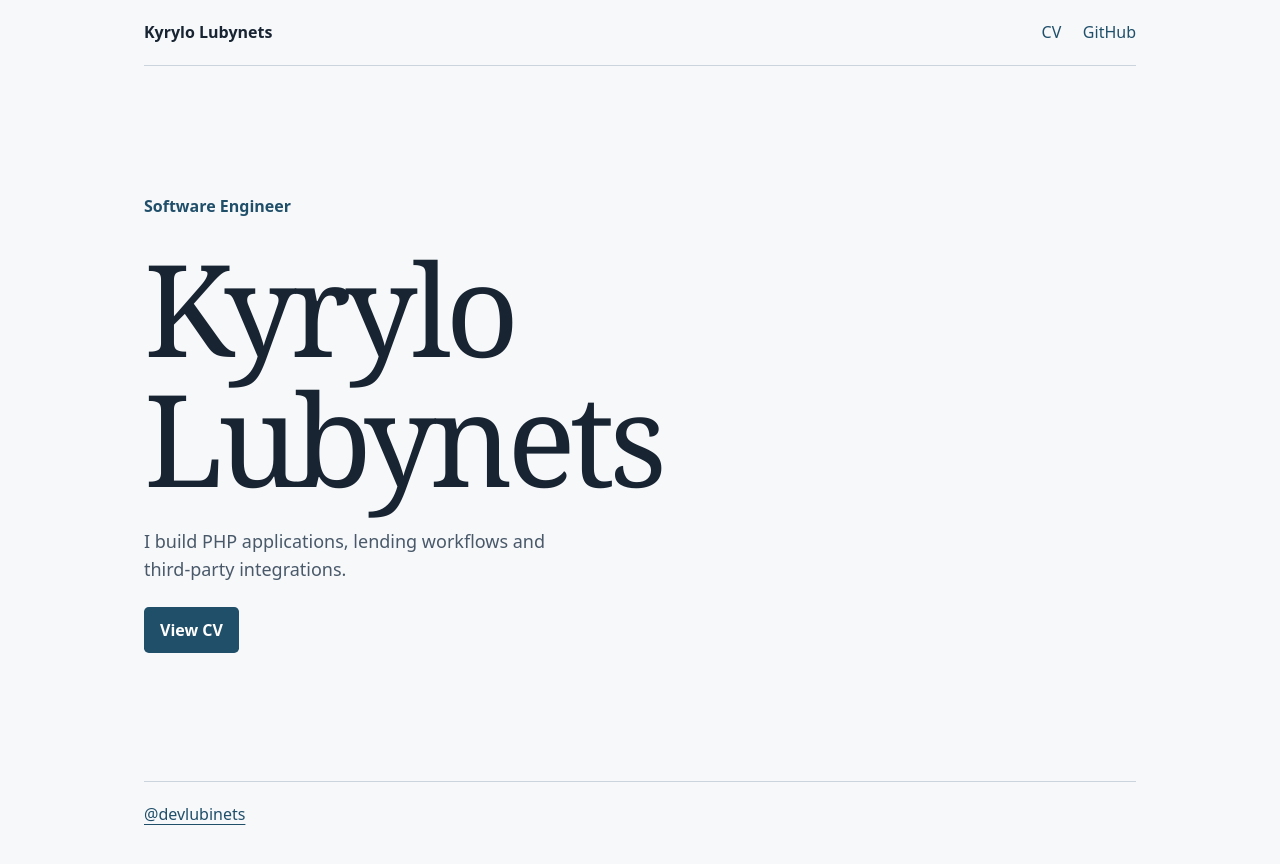
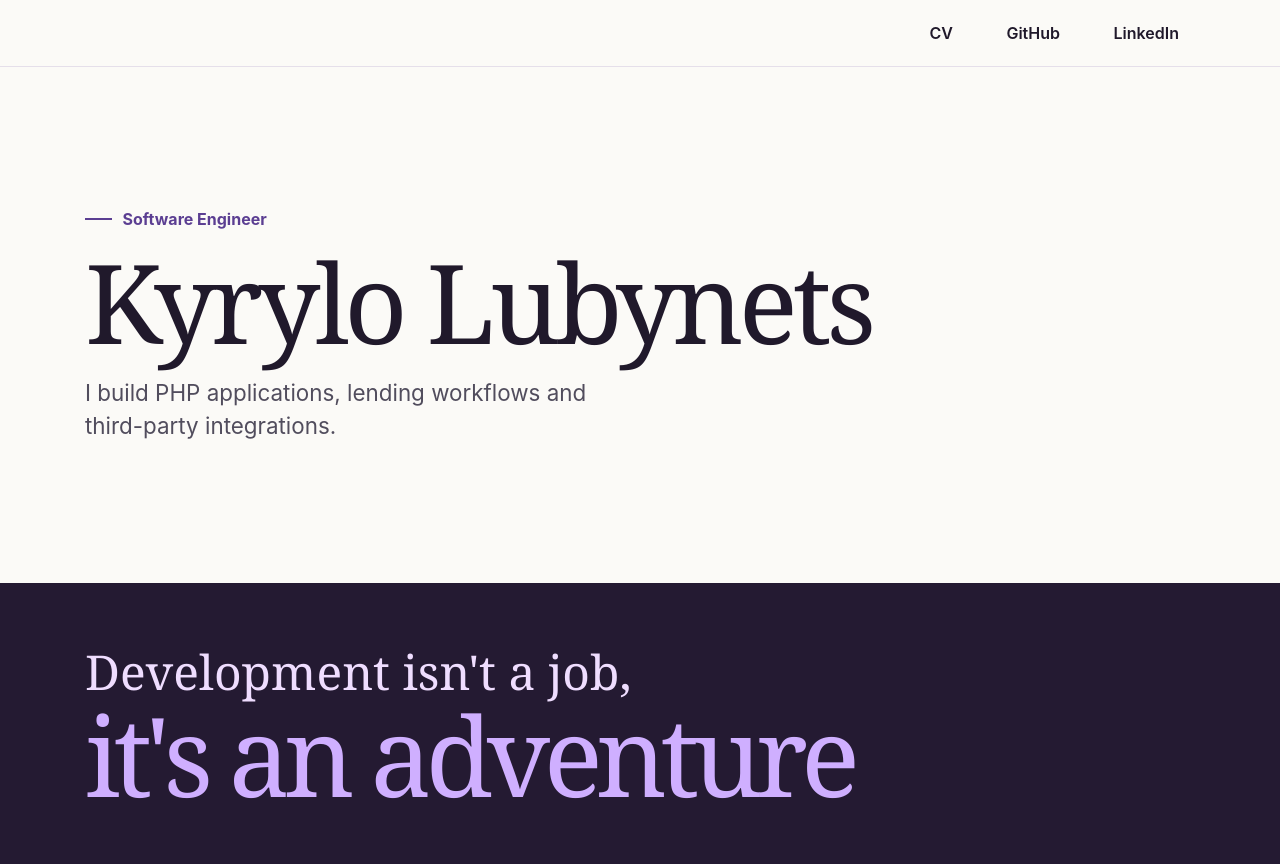
Before and after one commit to devlubinets/cv, a plain HTML site: page index.html in a window 1280 px wide. Drawn offline with nearby package versions, Linux system fonts and the light colour scheme.

Commit message:
Redesign homepage with Bootstrap 6

```diff
--- a/index.html
+++ b/index.html
@@ -5,26 +5,35 @@
   <meta name="viewport" content="width=device-width, initial-scale=1">
   <meta name="description" content="Kyrylo Lubynets, Software Engineer.">
   <title>Kyrylo Lubynets</title>
+  <link rel="stylesheet" href="https://cdn.jsdelivr.net/npm/bootstrap@6.0.0-alpha.2/dist/css/bootstrap.min.css" integrity="sha384-MKn5NWVBEuQXJE7TSKSgPUmMiSCmVTfCsR+VSSeQpHnoyJQZZFn/kBn+Ht5jZDPQ" crossorigin="anonymous">
   <link rel="stylesheet" href="./styles.css">
 </head>
-<body>
-  <header class="site-header wrap">
-    <a class="wordmark" href="https://cv-links.s.gy/portfolio" aria-current="page">Kyrylo Lubynets</a>
-    <nav aria-label="Main navigation">
-      <a href="https://cv-links.s.gy/d4yhix">CV</a>
-      <a href="https://cv-links.s.gy/github">GitHub</a>
-    </nav>
+<body class="home-page">
+  <header class="home-header">
+    <div class="container">
+      <nav class="nav justify-content-end gap-2" aria-label="Main navigation">
+        <a class="nav-link" href="https://cv-links.s.gy/d4yhix">CV</a>
+        <a class="nav-link" href="https://cv-links.s.gy/github">GitHub</a>
+        <a class="nav-link" href="https://cv-links.s.gy/linkedin">LinkedIn</a>
+      </nav>
+    </div>
   </header>
 
-  <main class="home wrap">
-    <p class="eyebrow">Software Engineer</p>
-    <h1>Kyrylo<br>Lubynets</h1>
-    <p class="home-intro">I build PHP applications, lending workflows and third-party integrations.</p>
-    <a class="button" href="https://cv-links.s.gy/d4yhix">View CV</a>
+  <main class="home">
+    <div class="container">
+      <p class="eyebrow">Software Engineer</p>
+      <h1>Kyrylo Lubynets</h1>
+      <p class="home-intro">I build PHP applications, lending workflows and third-party integrations.</p>
+    </div>
   </main>
 
-  <footer class="site-footer wrap">
-    <a href="https://cv-links.s.gy/github">@devlubinets</a>
+  <footer class="home-footer">
+    <div class="container">
+      <p class="home-tagline">
+        <span>Development isn't a job,</span>
+        <strong>it's an adventure</strong>
+      </p>
+    </div>
   </footer>
 </body>
 </html>
--- a/styles.css
+++ b/styles.css
@@ -57,18 +57,60 @@ nav { display: flex; gap: 1.35rem; }
 nav a { text-decoration: none; }
 nav a:hover, nav a[aria-current="page"] { text-decoration: underline; }
 
+.home-page {
+  --home-paper: #fbfaf7;
+  --home-ink: #20192b;
+  --home-muted: #514d5d;
+  --home-accent: #5b3e92;
+  --home-border: #e5dfea;
+  min-height: 100svh;
+  background: var(--home-paper);
+  color: var(--home-ink);
+}
+
+.home-header {
+  padding-block: 0.65rem;
+  border-bottom: 1px solid var(--home-border);
+}
+
+.home-header .nav-link {
+  min-height: 2.75rem;
+  padding: 0.65rem clamp(0.55rem, 2vw, 1rem);
+  border-radius: 0.4rem;
+  color: var(--home-ink);
+  font-weight: 600;
+}
+
+.home-header .nav-link:hover,
+.home-header .nav-link:focus-visible {
+  background: #eee8f6;
+  color: var(--home-accent);
+}
+
+.home-header .nav-link:focus-visible {
+  outline-color: var(--home-accent);
+}
+
 .home {
   display: grid;
   flex: 1;
   align-content: center;
-  justify-items: start;
-  gap: 1.5rem;
-  padding-block: clamp(4rem, 11vw, 8rem);
+  padding-block: clamp(4.25rem, 11vw, 9rem);
 }
 
 .eyebrow {
-  color: var(--accent);
+  display: flex;
+  align-items: center;
+  gap: 0.65rem;
+  color: var(--home-accent);
   font-weight: 650;
+}
+
+.eyebrow::before {
+  width: 1.7rem;
+  height: 2px;
+  background: currentColor;
+  content: "";
 }
 
 h1, h2 {
@@ -78,12 +120,44 @@ h1, h2 {
   line-height: 1.02;
 }
 
-.home h1 { font-size: clamp(3.5rem, 11vw, 8rem); }
+.home h1 {
+  margin-block: 0.85rem 1.25rem;
+  font-size: clamp(3.25rem, 8.6vw, 7.6rem);
+}
 
 .home-intro {
-  max-width: 42ch;
-  color: var(--muted);
-  font-size: 1.125rem;
+  max-width: 37ch;
+  color: var(--home-muted);
+  font-size: clamp(1.125rem, 1.9vw, 1.4rem);
+  line-height: 1.45;
+}
+
+.home-footer {
+  padding-block: clamp(2.15rem, 5vw, 4.25rem);
+  background: #241a32;
+  color: #f4ecff;
+}
+
+.home-tagline {
+  font-family: Georgia, serif;
+  line-height: 1.05;
+}
+
+.home-tagline span,
+.home-tagline strong {
+  display: block;
+}
+
+.home-tagline span {
+  color: #efddff;
+  font-size: clamp(1.2rem, 3.8vw, 3rem);
+}
+
+.home-tagline strong {
+  color: #cfafff;
+  font-size: clamp(2.15rem, 8.6vw, 7rem);
+  font-weight: 400;
+  letter-spacing: -0.06em;
 }
 
 .button {
```
